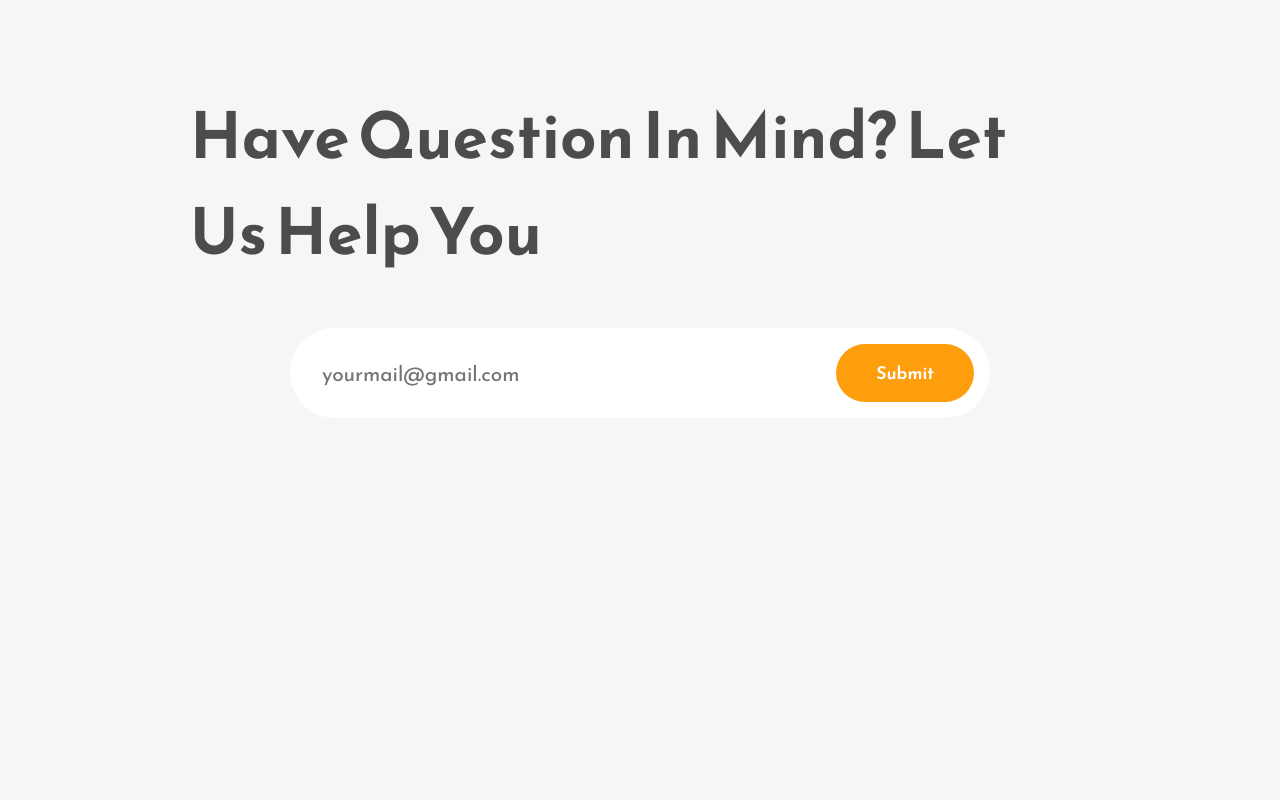
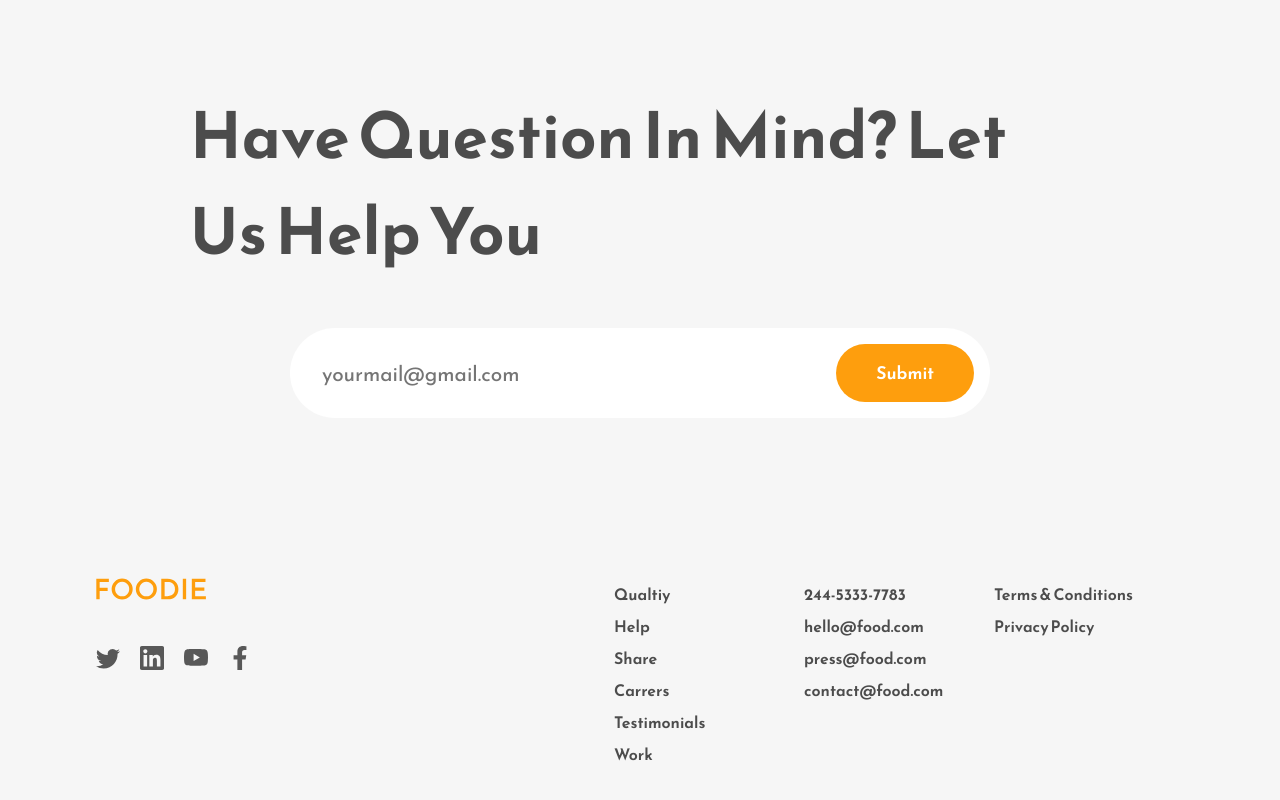
Before and after one commit to HendMohammed90/Food_Landing_page, a React (Create React App) app: page / in a window 1280 px wide. Shown: the part 3311-4111 px from the top of the page. Before the commit the page ends 3825 px from the top, so only its background shows below. Built offline with nearby package versions, Linux system fonts and the light colour scheme.

Commit message:
add footer

```diff
--- a/src/App.css
+++ b/src/App.css
@@ -324,9 +324,7 @@ nav {
   margin-right: 1.25rem;
   color: #585858;
 }
-/* .footer-section-one {
-  border: 2px solid blue;
-} */
+
 .footer-section-two {
   flex: 1;
   display: flex;
--- /dev/null
+++ b/src/components/footer/Footer.jsx
@@ -0,0 +1,46 @@
+import React from 'react'
+import { BsTwitter } from "react-icons/bs";
+import { SiLinkedin } from "react-icons/si";
+import { BsYoutube } from "react-icons/bs";
+import { FaFacebookF } from "react-icons/fa";
+import Logo from "../../Assets/Logo.svg"
+
+const Footer = () => {
+  return (
+    <section className='footer-wrapper'>
+     <div className="footer-section-one">
+        <div className="footer-logo-container">
+          <img src={Logo} alt="" />
+        </div>
+        <div className="footer-icons">
+          <BsTwitter />
+          <SiLinkedin />
+          <BsYoutube />
+          <FaFacebookF />
+        </div>
+      </div>
+      <div className="footer-section-two">
+        <div className="footer-section-columns">
+          <span>Qualtiy</span>
+          <span>Help</span>
+          <span>Share</span>
+          <span>Carrers</span>
+          <span>Testimonials</span>
+          <span>Work</span>
+        </div>
+        <div className="footer-section-columns">
+          <span>244-5333-7783</span>
+          <span>hello@food.com</span>
+          <span>press@food.com</span>
+          <span>contact@food.com</span>
+        </div>
+        <div className="footer-section-columns">
+          <span>Terms & Conditions</span>
+          <span>Privacy Policy</span>
+        </div>
+      </div>
+    </section>
+  )
+}
+
+export default Footer;
--- a/src/pages/Main.jsx
+++ b/src/pages/Main.jsx
@@ -5,6 +5,7 @@ import About from '../components/about/About'
 import Work from '../components/workSample/Work'
 import Testimonial from '../components/Testimonial/Testimonial'
 import Contact from '../components/contact/Contact'
+import Footer from '../components/footer/Footer';
 
 const Main = () => {
   return (
@@ -15,6 +16,7 @@ const Main = () => {
       <Work />
       <Testimonial />
       <Contact />
+      <Footer />
     </div>
   )
 }
```
